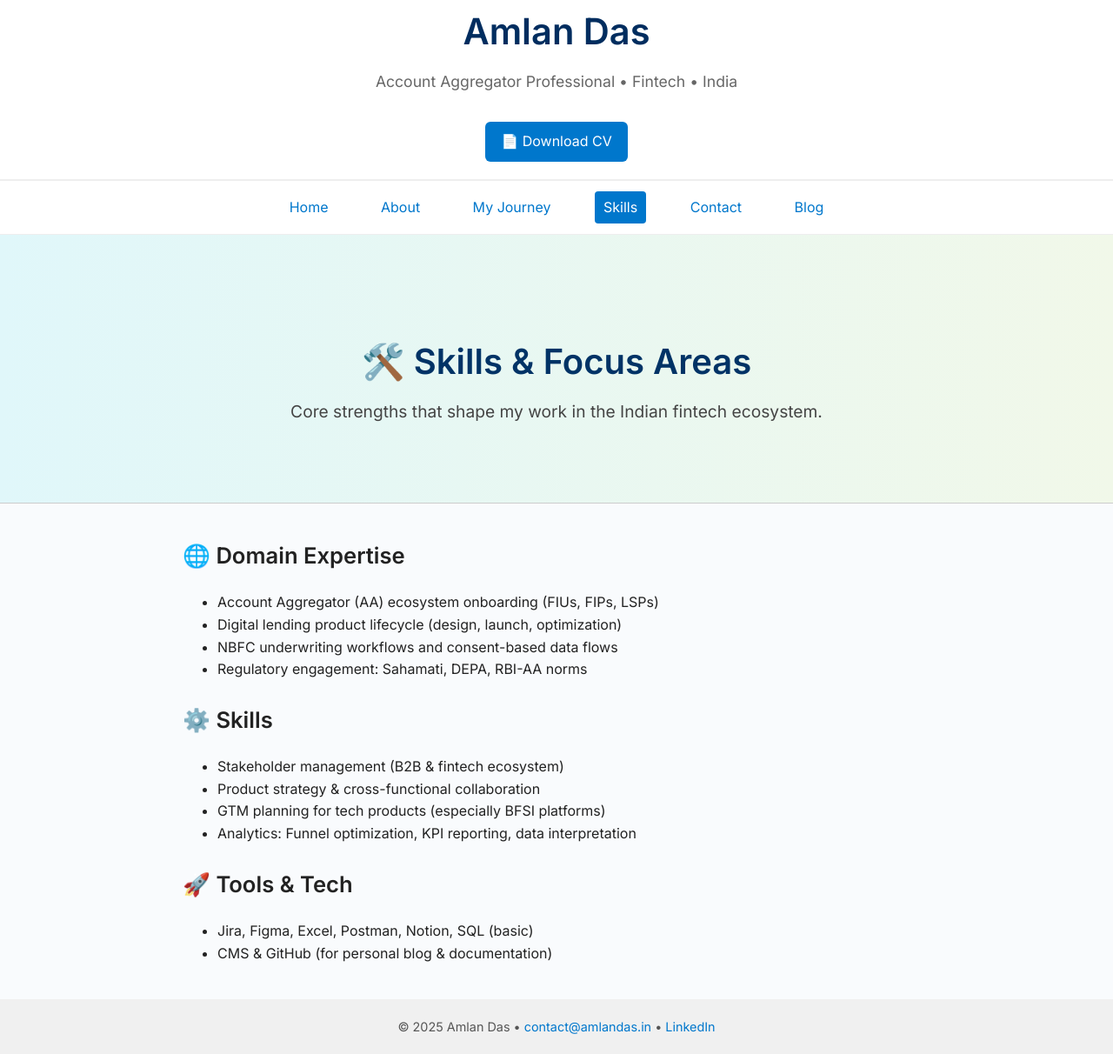
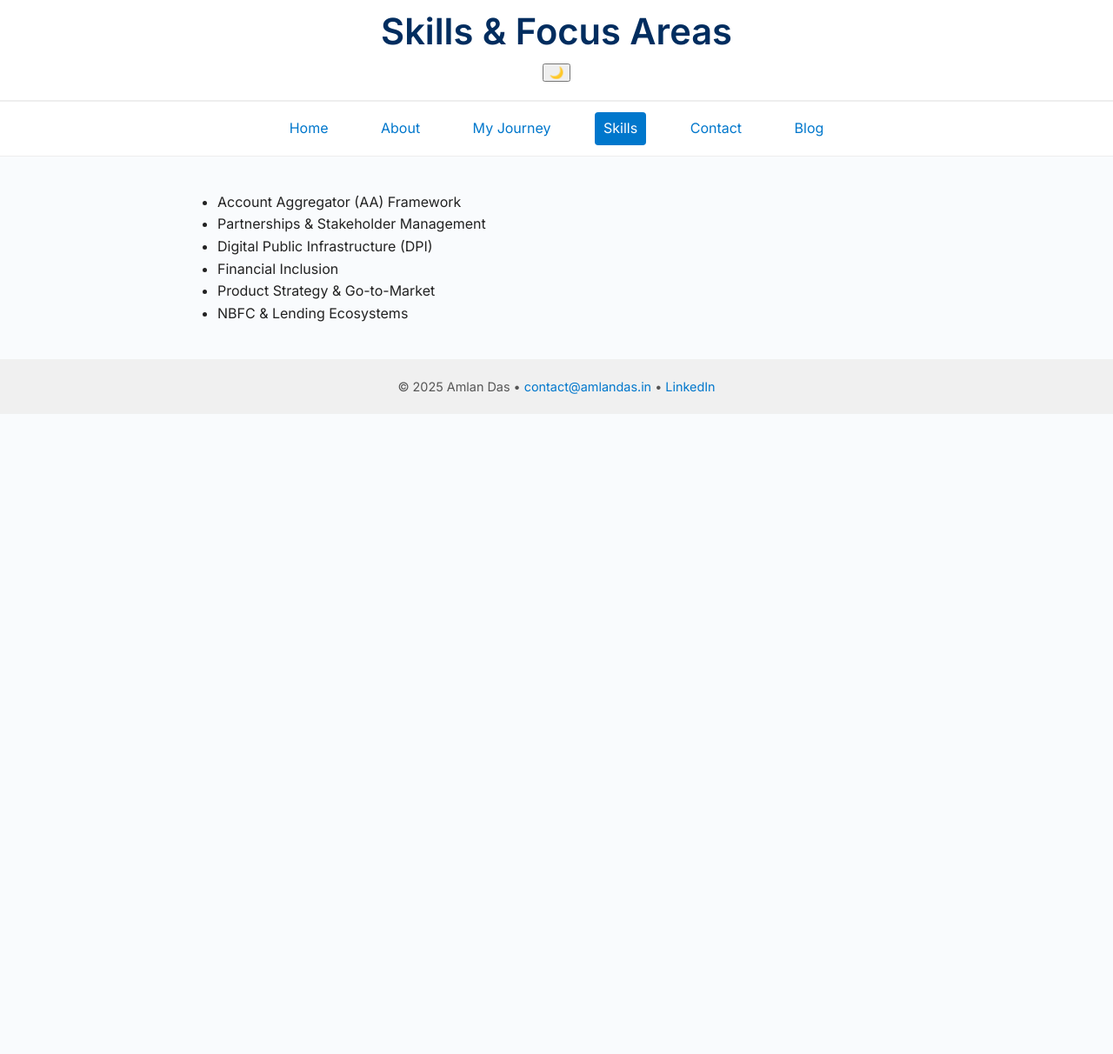
Before and after one commit to AmlanDas1998/amlandas-static-site, a plain HTML site: page skills.html in a window 1280 px wide. Shown: the part 37-1249 px from the top of the page at 87% size. After the commit the page ends 800 px from the top, so only its background shows below. Drawn offline with Linux system fonts and the light colour scheme.

Commit message:
Update skills.html

```diff
--- a/skills.html
+++ b/skills.html
@@ -3,15 +3,14 @@
 <head>
   <meta charset="UTF-8" />
   <meta name="viewport" content="width=device-width, initial-scale=1.0"/>
-  <title>Skills & Focus – Amlan Das</title>
+  <title>Skills – Amlan Das</title>
   <link rel="stylesheet" href="style.css" />
 </head>
 <body>
 
   <header>
-    <h1>Amlan Das</h1>
-    <p>Account Aggregator Professional • Fintech • India</p>
-    <a href="assets/AmlanDasCV.pdf" class="download" download>📄 Download CV</a>
+    <h1>Skills & Focus Areas</h1>
+    <button id="darkToggle" class="dark-toggle">🌙</button>
   </header>
 
   <nav>
@@ -23,41 +22,24 @@
     <a href="blog.html">Blog</a>
   </nav>
 
-  <main class="hero">
-    <section class="hero-text">
-      <h2>🛠️ Skills & Focus Areas</h2>
-      <p>Core strengths that shape my work in the Indian fintech ecosystem.</p>
-    </section>
+  <main class="container">
+    <ul>
+      <li>Account Aggregator (AA) Framework</li>
+      <li>Partnerships & Stakeholder Management</li>
+      <li>Digital Public Infrastructure (DPI)</li>
+      <li>Financial Inclusion</li>
+      <li>Product Strategy & Go-to-Market</li>
+      <li>NBFC & Lending Ecosystems</li>
+    </ul>
   </main>
-
-  <section class="container">
-    <h3>🌐 Domain Expertise</h3>
-    <ul>
-      <li>Account Aggregator (AA) ecosystem onboarding (FIUs, FIPs, LSPs)</li>
-      <li>Digital lending product lifecycle (design, launch, optimization)</li>
-      <li>NBFC underwriting workflows and consent-based data flows</li>
-      <li>Regulatory engagement: Sahamati, DEPA, RBI-AA norms</li>
-    </ul>
-
-    <h3>⚙️ Skills</h3>
-    <ul>
-      <li>Stakeholder management (B2B & fintech ecosystem)</li>
-      <li>Product strategy & cross-functional collaboration</li>
-      <li>GTM planning for tech products (especially BFSI platforms)</li>
-      <li>Analytics: Funnel optimization, KPI reporting, data interpretation</li>
-    </ul>
-
-    <h3>🚀 Tools & Tech</h3>
-    <ul>
-      <li>Jira, Figma, Excel, Postman, Notion, SQL (basic)</li>
-      <li>CMS & GitHub (for personal blog & documentation)</li>
-    </ul>
-  </section>
 
   <footer>
     © 2025 Amlan Das • <a href="mailto:contact@amlandas.in">contact@amlandas.in</a> •
     <a href="https://www.linkedin.com/in/amlan-das-600839140/">LinkedIn</a>
   </footer>
 
+  <button id="backToTop" class="back-to-top">↑</button>
+  <script src="script.js"></script>
+
 </body>
 </html>
```
